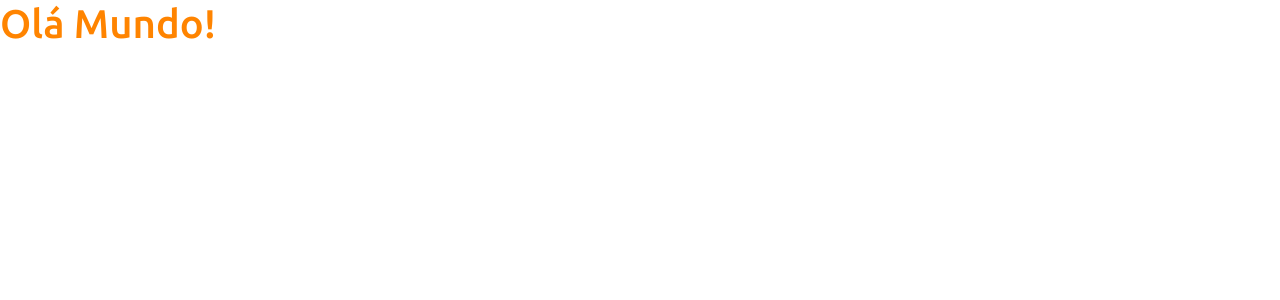
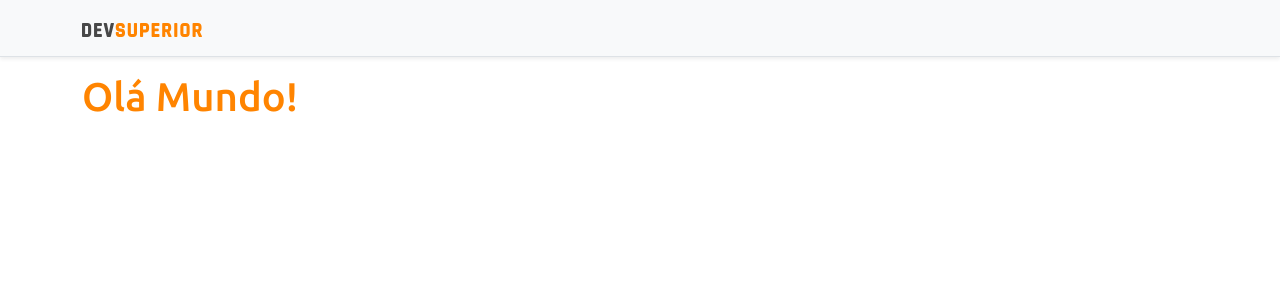
Before and after one commit to RodolfoMeneguetti/Projeto-sds3, a React (Create React App) app in the folder frontend/: page / in a window 1280 px wide. Shown: the top 300 px of the page. Built offline with nearby package versions, Linux system fonts and the light colour scheme.

Commit message:
NavBar // Footer

```diff
--- a/frontend/public/index.html
+++ b/frontend/public/index.html
@@ -1,23 +1,19 @@
 <!DOCTYPE html>
 <html lang="pt_BR">
+
 <head>
   <meta charset="utf-8" />
   <link rel="icon" href="%PUBLIC_URL%/favicon.ico" />
   <meta name="viewport" content="width=device-width, initial-scale=1" />
   <meta name="theme-color" content="#000000" />
-    <meta
-      name="description"
-      content="Este Aplicativo foi desenvolvido na semana Spring React"
-    />
-    <link rel="apple-touch-icon" href="%PUBLIC_URL%/logo192.png" />
-
-    <link rel="manifest" href="%PUBLIC_URL%/manifest.json" />
+  <meta name="description" content="Este Aplicativo foi desenvolvido na semana Spring React" />
 
   <title>DSVendas</title>
 </head>
+
 <body>
   <noscript>Você precisa habilitar o JS para rodar este Aplicativo</noscript>
   <div id="root"></div>
+</body>
 
-  </body>
 </html>
--- a/frontend/src/App.tsx
+++ b/frontend/src/App.tsx
@@ -1,8 +1,13 @@
+import NavBar from './components/NavBar'
+
 function App() {
   return (
-    <div >
-      <h1 className="text-primary">Olá Mundo!</h1>
-    </div>
+    <>
+      <NavBar />
+      <div className = "container">
+        <h1 className="text-primary">Olá Mundo!</h1>
+      </div>
+    </>
   );
 }
 
--- /dev/null
+++ b/frontend/src/components/NavBar/index.tsx
@@ -0,0 +1,15 @@
+import ImgDsDark from '../../assets/img/ds-dark.svg';
+
+const NavBar = () => {
+    return (
+        <div className="d-flex flex-column flex-md-row align-items-center p-3 px-md-4 mb-3 bg-light border-bottom shadow-sm">
+            <div className="container">
+                <nav className="my-2 my-md-0 mr-md-3">
+                    <img src={ImgDsDark} alt="DevSuperior" width="120" />
+                </nav>
+            </div>
+        </div>
+    );
+}
+
+export default NavBar;
--- a/frontend/src/index.tsx
+++ b/frontend/src/index.tsx
@@ -1,7 +1,7 @@
 import React from 'react';
 import ReactDOM from 'react-dom';
 import 'bootstrap/dist/css/bootstrap.css';
-import './assets/css/styles.css';
+import './assets/css/styles.css'; /* ./ é o comando que importa pasta */
 import App from './App';
 
 
```
Also changed, not shown: frontend/src/components/NavBar/Footer/index.tsx (added, +16 -0 lines), frontend/src/assets/img/ds-dark.svg (added), frontend/tsconfig.json (line endings or trailing spaces). Lines whose indentation alone changed are shown as unchanged.
